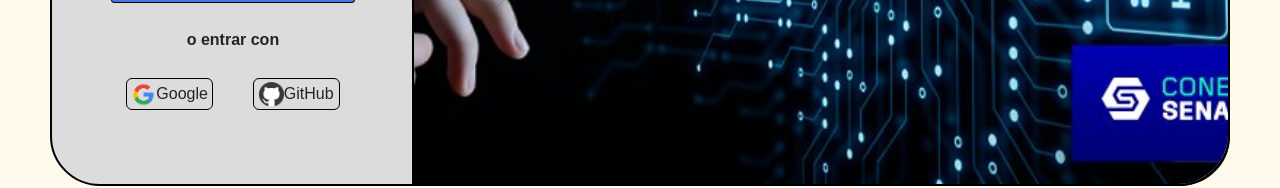
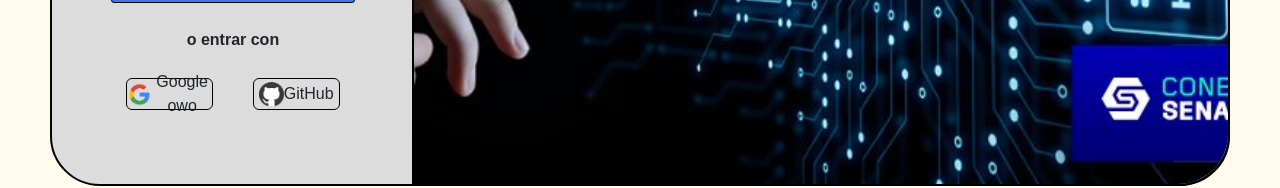
Before and after one commit to kitikazis/Proyecto_web_front, a React (Vite) app: page / in a window 1280 px wide. Shown: the part 654-842 px from the top of the page. Built offline with nearby package versions, Linux system fonts and the light colour scheme.

Commit message:
imagen tamaño adapta

```diff
--- a/src/components/login/login.jsx
+++ b/src/components/login/login.jsx
@@ -39,7 +39,7 @@ function Login() {
             <nav className="button">
               <button>
                 <img src={logo4}></img>
-                <p>Google</p>
+                <p>Google owo</p>
               </button>
               <button>
                 <img src={logo1}></img> <p>GitHub</p>
```
